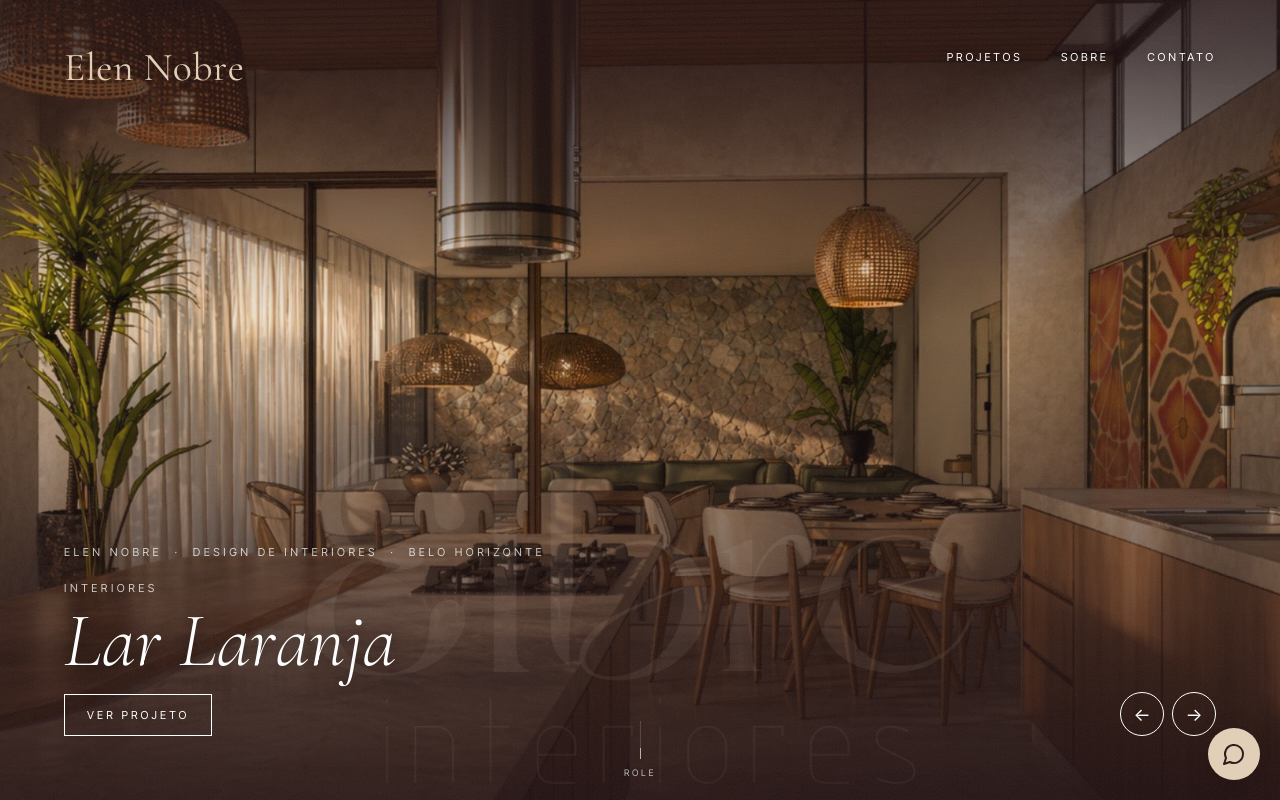
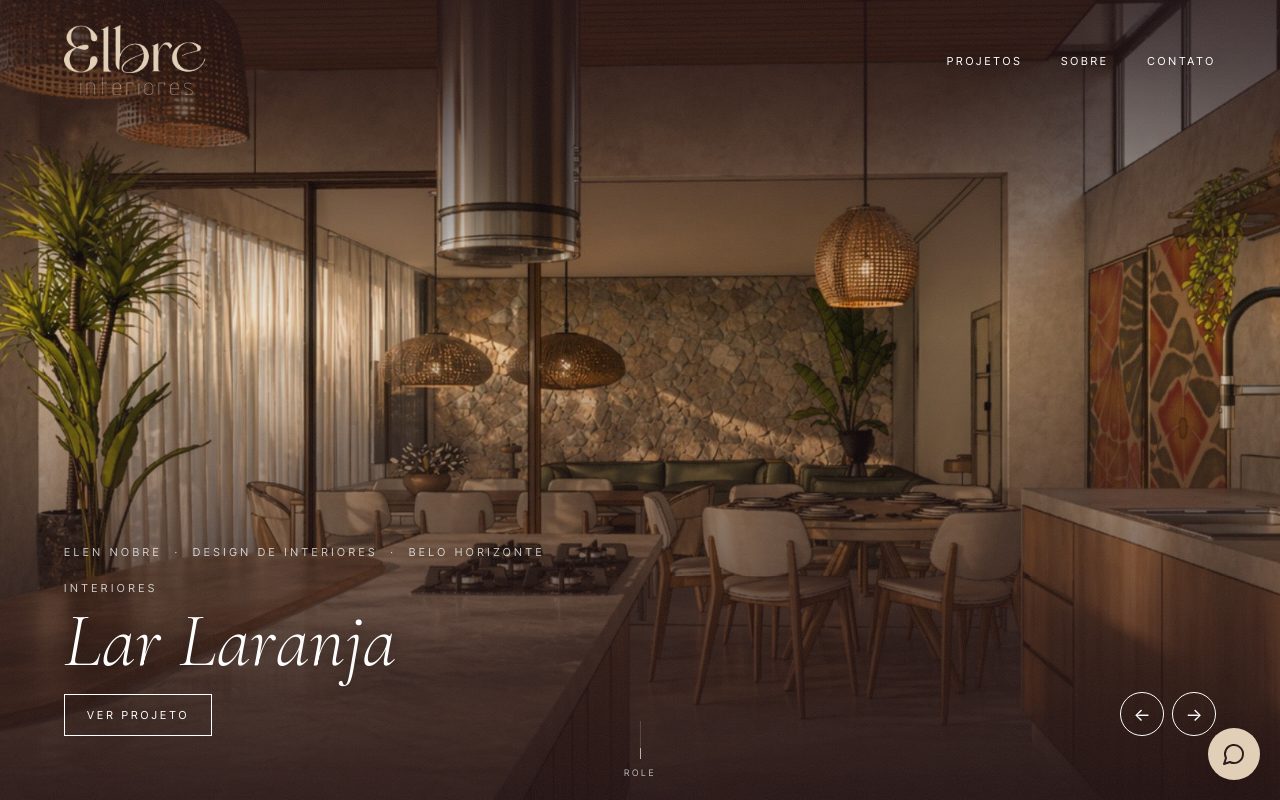
Before and after one commit to danielexer62-sudo/Elen-Nobre, a plain HTML site: page index.html in a window 1280 px wide. Shown: the top 800 px of the page. Drawn offline with nearby package versions, Linux system fonts and the light colour scheme.

Commit message:
Reverte: nome Elen Nobre no topo e marca d'água no hero
Co-Authored-By: Claude Sonnet 5.5 <noreply@anthropic.com>
Claude-Session: https://claude.ai/code/session_015kBWy774pWDP4ghmWyqdTo

```diff
--- a/index.html
+++ b/index.html
@@ -341,13 +341,6 @@ header nav ul{align-items:flex-end;text-align:right}
 .hero nav a{font-size:11px;letter-spacing:.26em;font-weight:400}
 .hero .logo{text-align:left}
 .hero .logo img{filter:drop-shadow(0 1px 14px rgba(0,0,0,.3))!important;width:clamp(36px,4vw,52px)!important}
-.hero .lx-name{display:inline-block;font-family:var(--lxs);font-weight:500;font-size:clamp(26px,3.1vw,42px);letter-spacing:.01em;text-transform:none;line-height:1;color:var(--lxsand);text-shadow:0 1px 14px rgba(0,0,0,.3);white-space:nowrap}
-.hero .lx-name .ch{display:inline-block;white-space:pre;transition:color 1.3s ease}
-.hero .lx-name .ch:hover,.hero .lx-name .ch.hot{color:var(--lxhov);transition-duration:.12s}
-.hero .hero-wm{position:absolute;z-index:1;left:50%;bottom:clamp(4px,2vh,22px);transform:translateX(-50%);width:clamp(300px,52vw,820px);height:auto;opacity:.13;pointer-events:none;user-select:none}
-.hero .bottom,.hero .lx-scroll{z-index:2}
-@media(max-width:360px){.hero .lx-name{font-size:17px}.hero nav ul{gap:10px}.hero nav a{letter-spacing:.1em;font-size:10px}}
-@media(max-width:600px){.hero .lx-name{font-size:21px}.hero nav ul{gap:14px}.hero nav a{letter-spacing:.2em}.hero .hero-wm{width:clamp(240px,78vw,420px);bottom:70px}}
 .hero .bottom{padding-left:max(clamp(20px,5vw,84px),env(safe-area-inset-left,0px));padding-right:max(clamp(20px,5vw,84px),env(safe-area-inset-right,0px))}
 .lx-eb{margin:0;font-size:11px;font-weight:400;letter-spacing:.32em;text-transform:uppercase;opacity:.75}
 .lx-h{margin:18px 0 clamp(26px,6vh,64px);font-family:var(--lxs);font-weight:300;font-size:clamp(46px,9.6vw,168px);line-height:.94;letter-spacing:-.02em}
@@ -509,9 +502,8 @@ try{if(document.getElementById("intro")){var H=document.documentElement;H.classL
       <li><a href="#"></a></li><li><a href="#"></a></li><li><a href="#">Projetos</a></li>
       <li><a href="#">Sobre</a></li><li><a href="#contato">Contato</a></li><li><a href="#"></a></li>
     </ul></nav>
-    <a href="#" class="logo" aria-label="Elen Nobre"><span class="lx-name">Elen Nobre</span></a>
+    <a href="#" class="logo" aria-label="Elen Nobre"><img class="ab-wm" src="img/word_beige.png" alt="Elbre interiores"></a>
   </header>
-  <img class="hero-wm" src="img/word_beige.png" alt="" aria-hidden="true">
   <div class="bottom">
     <div aria-live="polite">
       <p class="lx-eb">Elen Nobre &nbsp;·&nbsp; Design de Interiores &nbsp;·&nbsp; Belo Horizonte</p>
@@ -969,7 +961,6 @@ function split(el){
   ns.forEach(function(t){if(!t.textContent.trim()&&t.textContent.indexOf('\n')>-1)return;var f=document.createDocumentFragment();t.textContent.split('').forEach(function(c){var s=document.createElement('span');s.className='ch';s.setAttribute('aria-hidden','true');s.textContent=c;f.appendChild(s)});t.parentNode.replaceChild(f,t)});
 }
 var h=document.querySelector('.hero .lx-h');if(h){h.setAttribute('aria-label','Espaços únicos, atemporais.');split(h)}
-var nm=document.querySelector('.hero .lx-name');if(nm)split(nm);
 var t=document.getElementById('title');
 if(t){
   var lab=function(){t.setAttribute('aria-label',t.textContent)};
```
